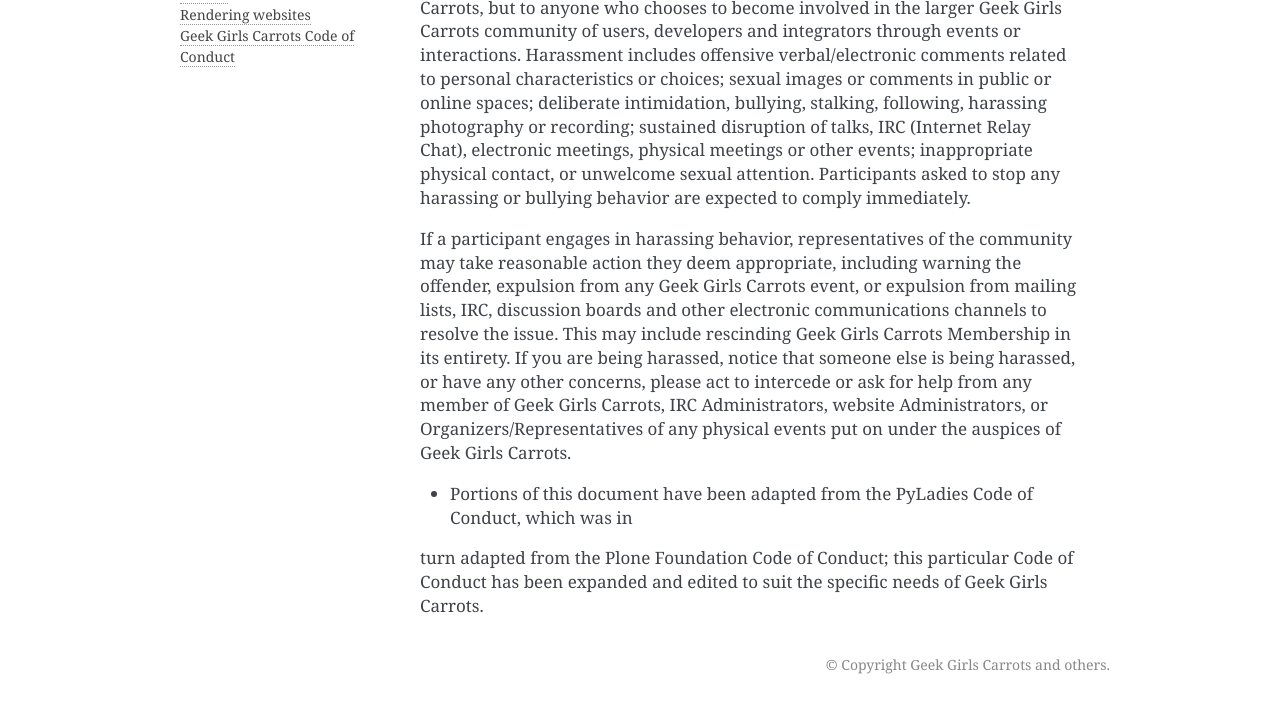
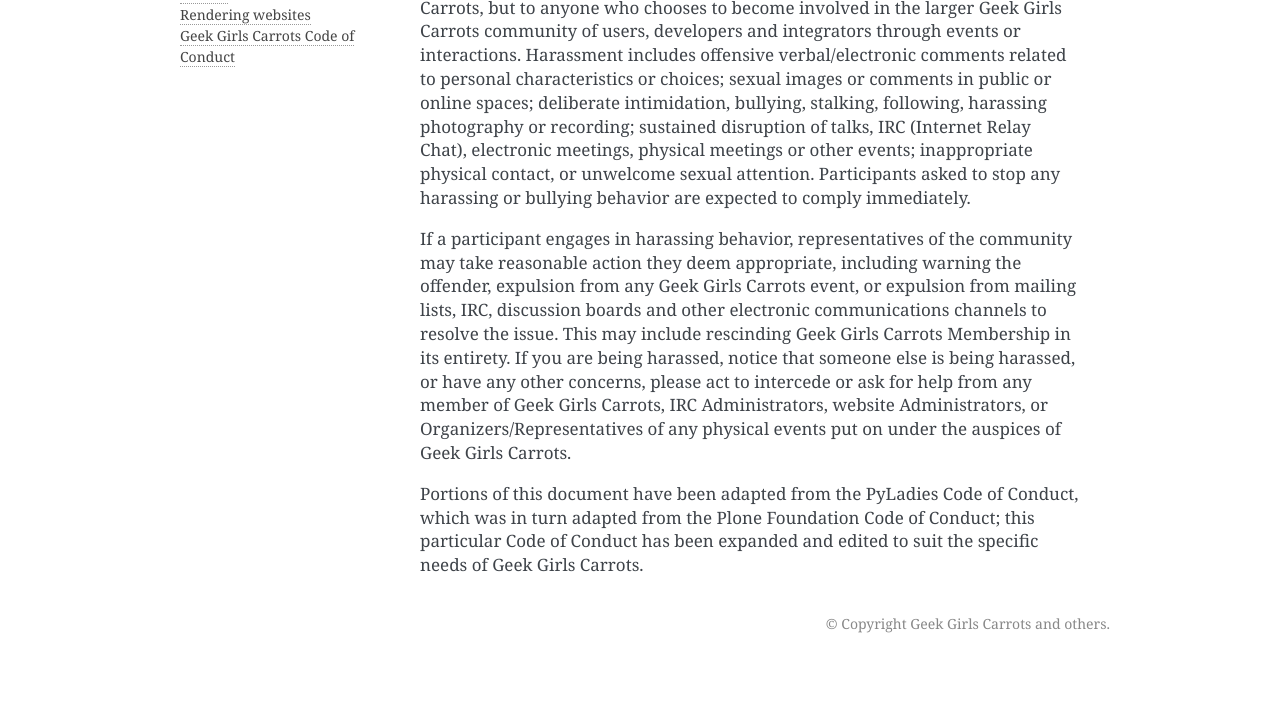
Before and after one commit to ggcarrots/django-carrots, a plain HTML site: page code_of_conduct.html in a window 1280 px wide. Shown: the part 333-1037 px from the top of the page. After the commit the page ends 996 px from the top, so only its background shows below. Drawn offline with Linux system fonts and the light colour scheme.

Commit message:
remove star

```diff
--- a/code_of_conduct.html
+++ b/code_of_conduct.html
@@ -68,10 +68,8 @@ Membership in its entirety. If you are being harassed, notice that someone else
 have any other concerns, please act to intercede or ask for help from any member of Geek Girls
 Carrots, IRC Administrators, website Administrators, or Organizers/Representatives of any physical
 events put on under the auspices of Geek Girls Carrots.</p>
-<ul class="simple">
-<li>Portions of this document have been adapted from the PyLadies Code of Conduct, which was in</li>
-</ul>
-<p>turn adapted from the Plone Foundation Code of Conduct; this particular Code of Conduct has been
+<p>Portions of this document have been adapted from the PyLadies Code of Conduct, which was in
+turn adapted from the Plone Foundation Code of Conduct; this particular Code of Conduct has been
 expanded and edited to suit the specific needs of Geek Girls Carrots.</p>
 </div>
 
```
Also changed, not shown: _sources/code_of_conduct.txt.
